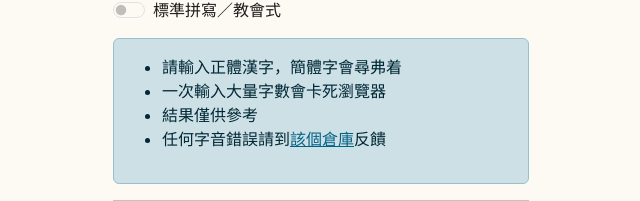
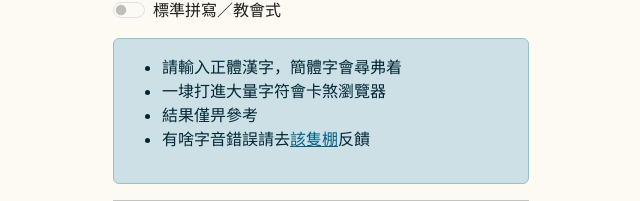
Before and after one commit to DINISHING/name-transliterator, a React (Vite) app: page / in a window 1280 px wide. Shown: the part 160-361 px from the top of the page, without its empty margins (319-959 px from the left). Built offline with nearby package versions, Linux system fonts and the light colour scheme.

Commit message:
吳語化

```diff
--- a/src/App.jsx
+++ b/src/App.jsx
@@ -62,11 +62,11 @@ function App() {
           <div className="alert alert-primary" role="alert">
             <ul>
               <li>請輸入正體漢字，簡體字會尋弗着</li>
-              <li>一次輸入大量字數會卡死瀏覽器</li>
-              <li>結果僅供參考</li>
+              <li>一埭打進大量字符會卡煞瀏覽器</li>
+              <li>結果僅畀參考</li>
               <li>
-                任何字音錯誤請到
-                <a href="https://github.com/DINISHING/vocabulary">該個倉庫</a>
+                有啥字音錯誤請去
+                <a href="https://github.com/DINISHING/vocabulary">該隻棚</a>
                 反饋
               </li>
             </ul>
```
